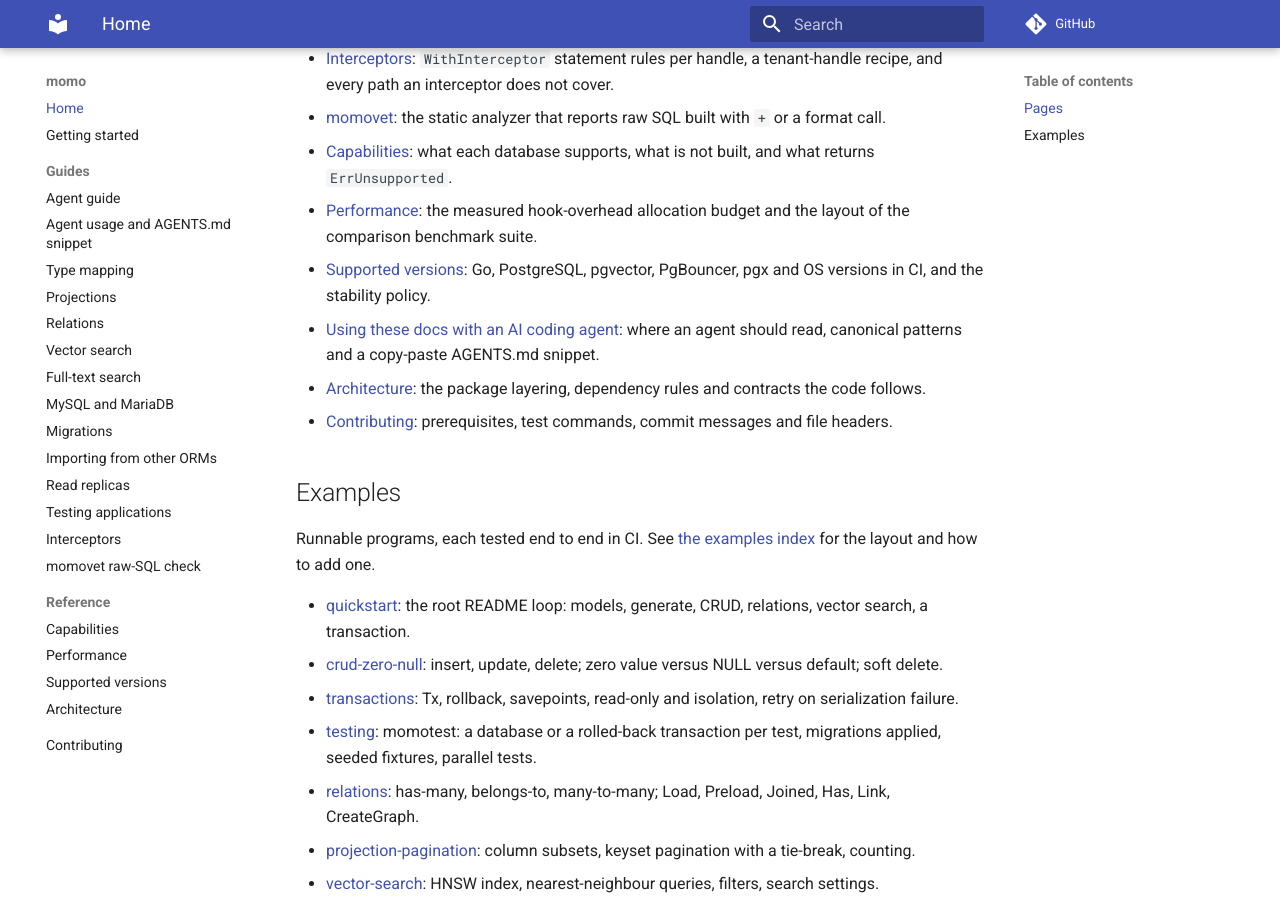
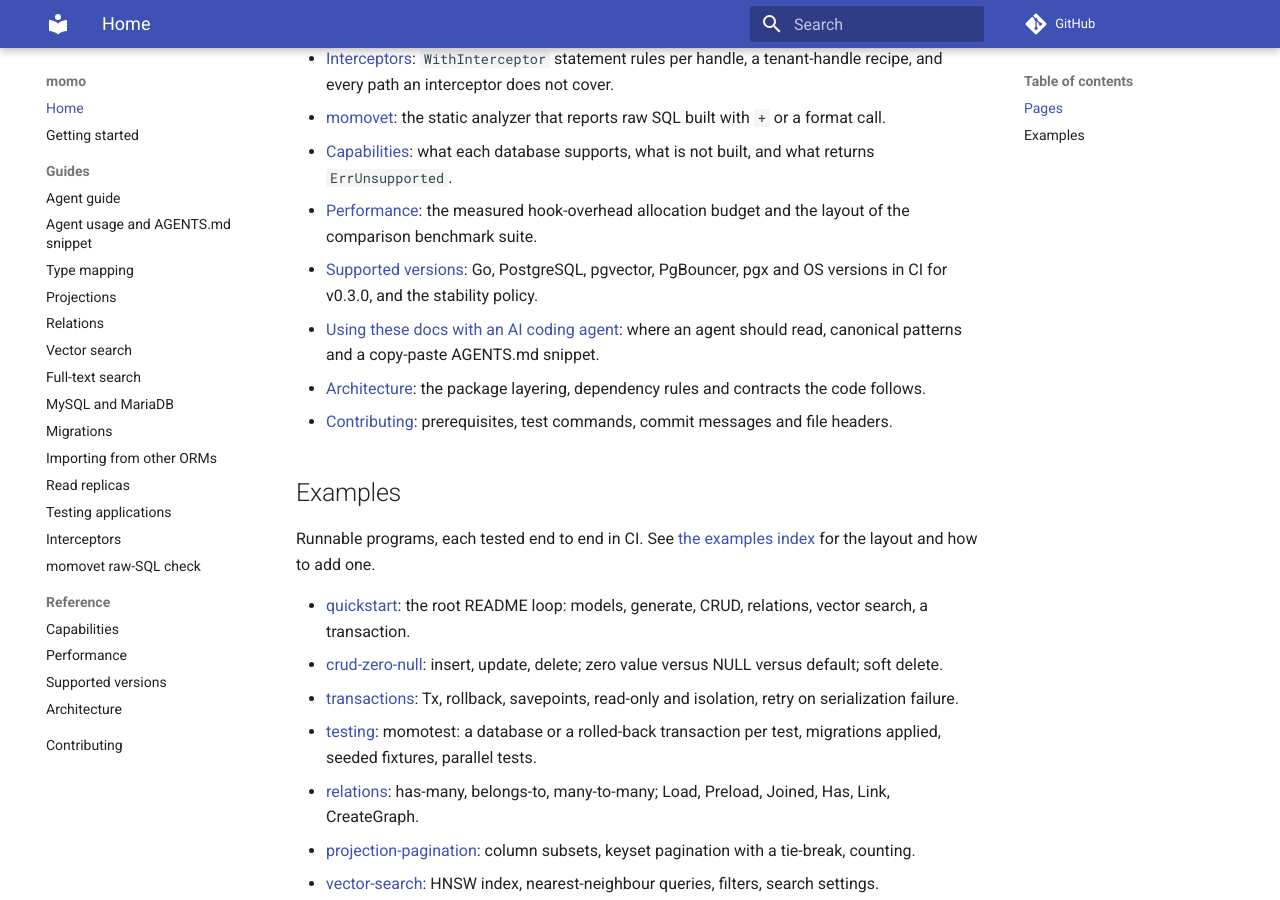
Before and after one commit to azrtydxb/momo, an MkDocs documentation site: the page built from docs/README.md, in a window 1280 px wide and 900 px high, scrolled down 1197 px. Built offline with MkDocs 1.6.1 and Material for MkDocs 9.7.7, drawn with Linux system fonts in a browser that asks for light colours; comment, search, counter and statistics services are not loaded; the version menu is left out.

Commit message:
docs: keep the agents snippet rule and the docs index version marker

```diff
--- a/docs/README.md
+++ b/docs/README.md
@@ -30,7 +30,7 @@ New here? Start with [getting started](getting-started.md).
 - [momovet](momovet.md): the static analyzer that reports raw SQL built with `+` or a format call.
 - [Capabilities](capabilities.md): what each database supports, what is not built, and what returns `ErrUnsupported`.
 - [Performance](PERFORMANCE.md): the measured hook-overhead allocation budget and the layout of the comparison benchmark suite.
-- [Supported versions](supported-versions.md): Go, PostgreSQL, pgvector, PgBouncer, pgx and OS versions in CI, and the stability policy.
+- [Supported versions](supported-versions.md): Go, PostgreSQL, pgvector, PgBouncer, pgx and OS versions in CI for v0.3.0, and the stability policy. <!-- x-release-please-version -->
 - [Using these docs with an AI coding agent](agents.md): where an agent should read, canonical patterns and a copy-paste AGENTS.md snippet.
 - [Architecture](ARCHITECTURE.md): the package layering, dependency rules and contracts the code follows.
 - [Contributing](contributing.md): prerequisites, test commands, commit messages and file headers.
```
Also changed, not shown: docs/agents.md (+1 -1 lines).
